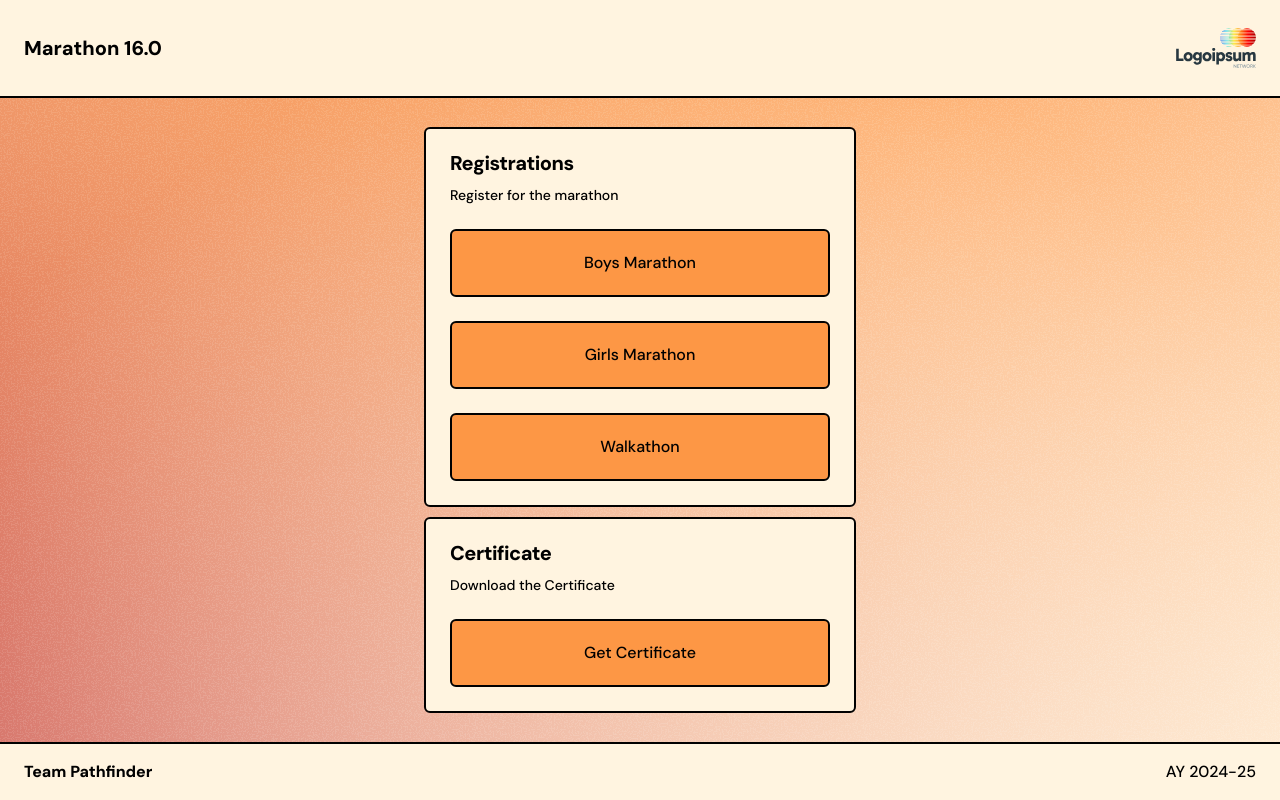
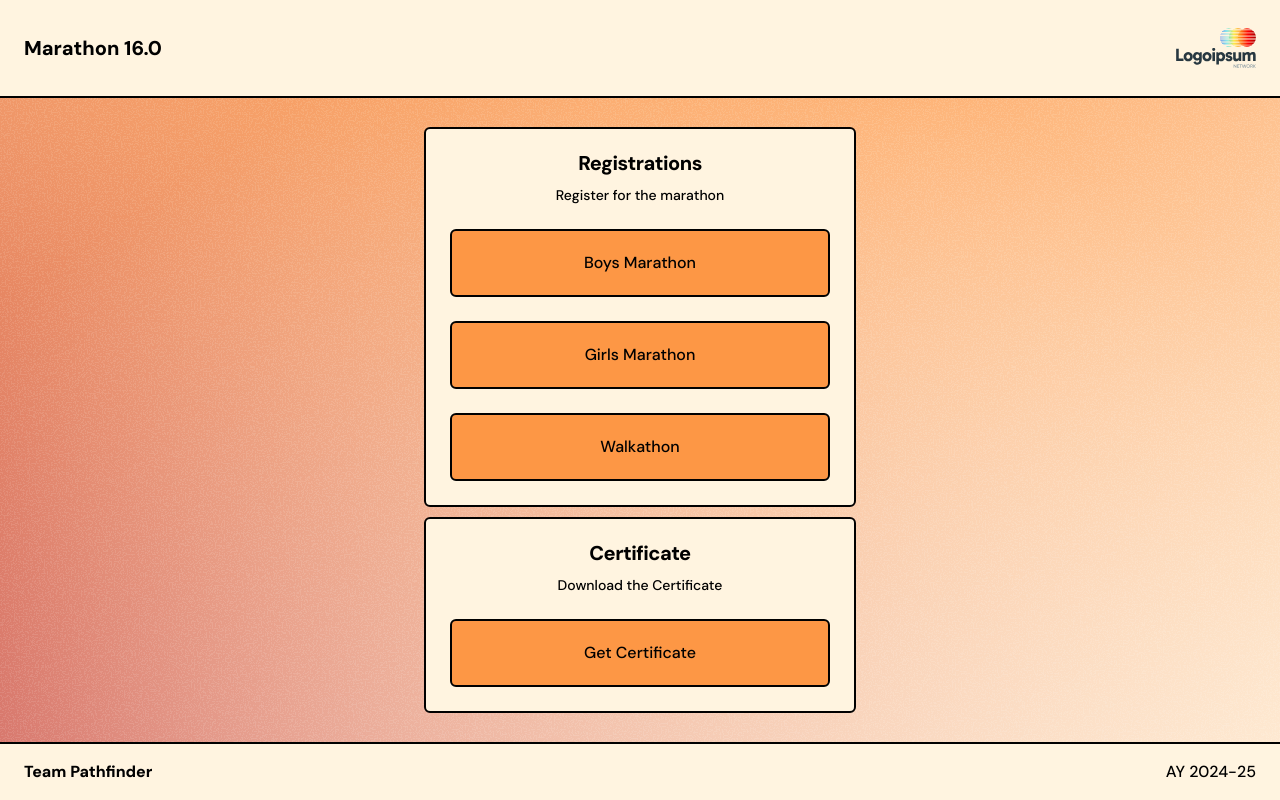
Before and after one commit to dsptanmay/marathon-16-v3, a Next.js app: page / in a window 1280 px wide. Built offline with nearby package versions, Linux system fonts and the light colour scheme.

Commit message:
fix(project): random fixes

```diff
--- a/package.json
+++ b/package.json
@@ -47,7 +47,7 @@
     "@types/react": "^19",
     "@types/react-dom": "^19",
     "dotenv": "^16.4.7",
-    "drizzle-kit": "0.30.5",
+    "drizzle-kit": "0.30.6",
     "eslint": "^9",
     "eslint-config-next": "15.1.7",
     "postcss": "^8",
--- a/src/app/page.tsx
+++ b/src/app/page.tsx
@@ -32,7 +32,7 @@ function HomePage() {
       </header>
       <div className="grow flex flex-col justify-evenly lg:py-5 py-4 px-10 w-full lg:max-w-lg">
         <Card className="bg-bg mb-4 lg:mb-0">
-          <CardHeader>
+          <CardHeader className="text-center">
             <CardTitle>Registrations</CardTitle>
             <CardDescription>Register for the marathon</CardDescription>
           </CardHeader>
@@ -67,7 +67,7 @@ function HomePage() {
           </CardContent>
         </Card>
         <Card className="bg-bg">
-          <CardHeader>
+          <CardHeader className="text-center">
             <CardTitle>Certificate</CardTitle>
             <CardDescription>Download the Certificate</CardDescription>
           </CardHeader>
```
Also changed, not shown: 1 other file (tests, documents, lock files or other folders).
